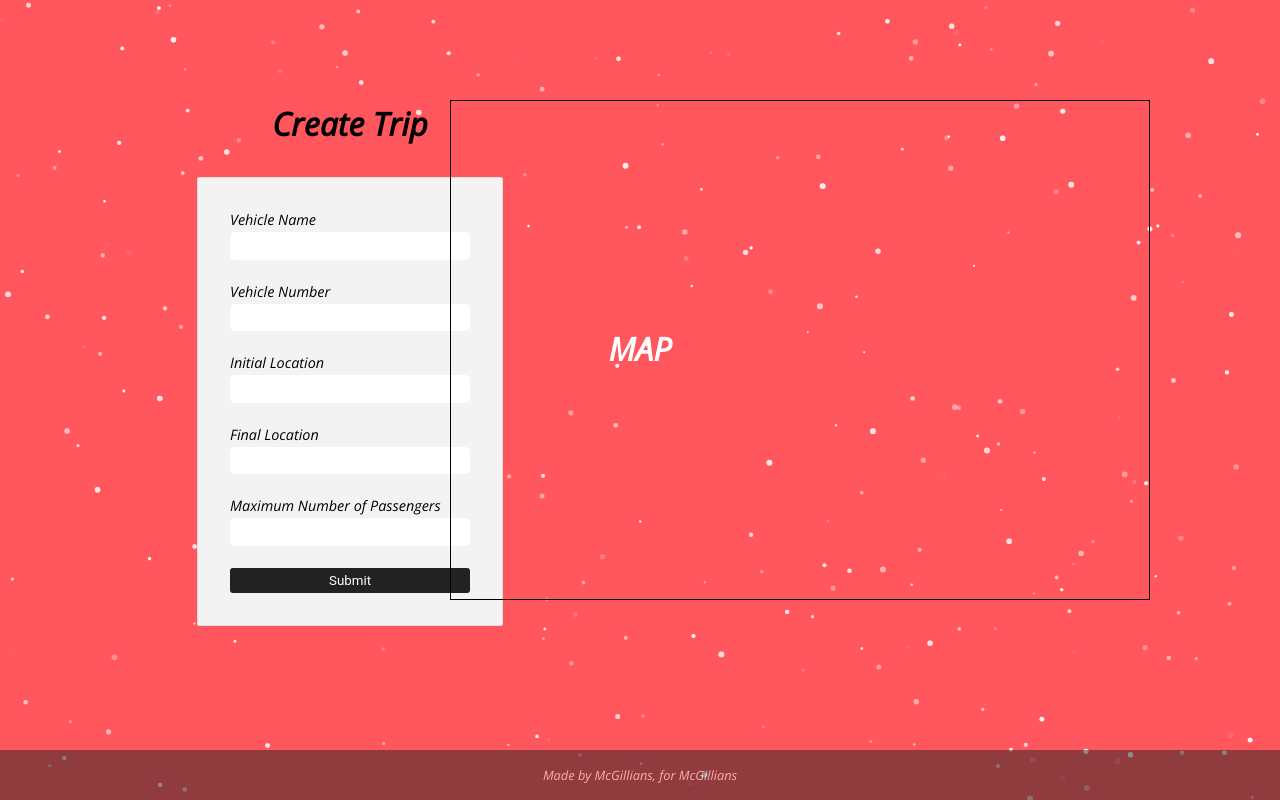
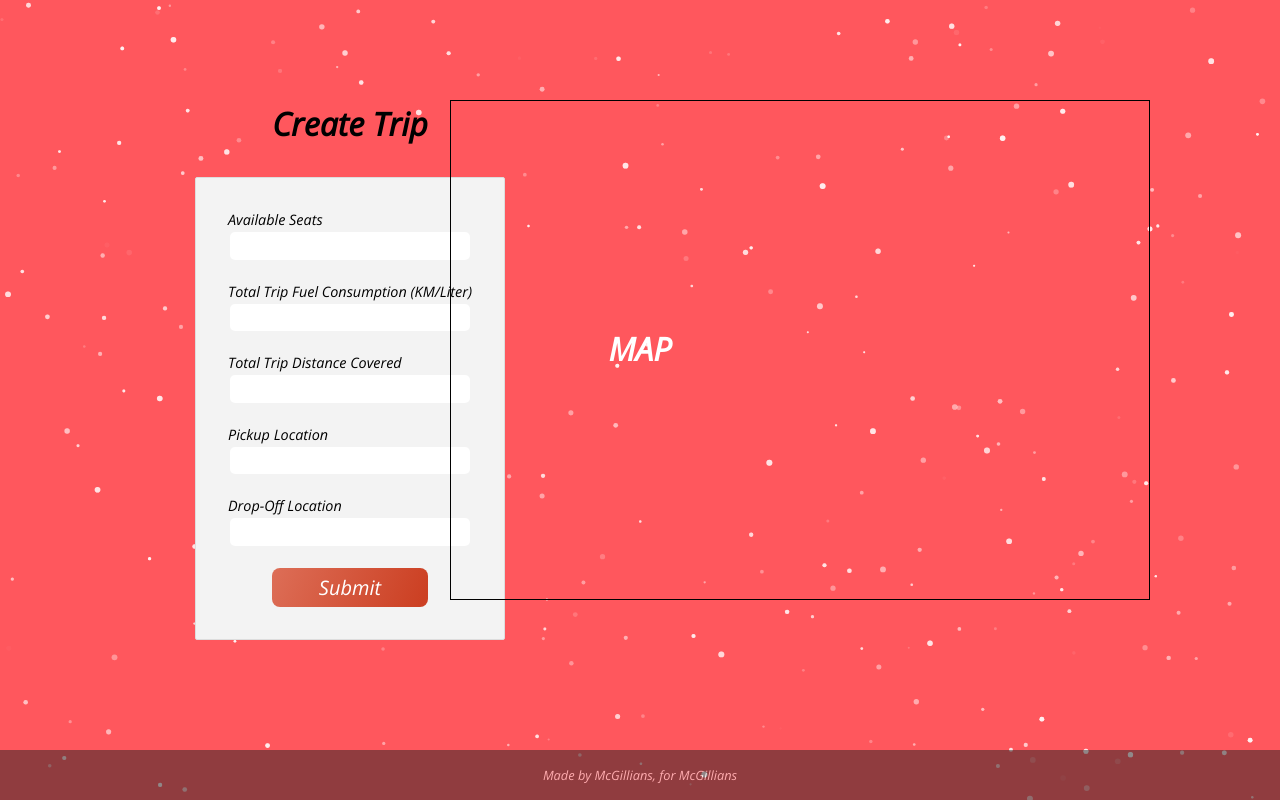
Before and after one commit to YazdanZ/McGill-ECSE428-Project, a React (Create React App) app in the folder frontend/: page /create-trip in a window 1280 px wide. Built offline with nearby package versions, Linux system fonts and the light colour scheme.

Commit message:
New Commits

```diff
--- a/frontend/src/components/pages/Create_Trip.jsx
+++ b/frontend/src/components/pages/Create_Trip.jsx
@@ -1,6 +1,8 @@
 import React from 'react'
 import ParticlesComponent from '../Particles'
 //import '../../App.css'
+import ButtonCustom from '../button/Button'
+
 
 export default function Create_Trip()  {
 
@@ -11,33 +13,33 @@ export default function Create_Trip()  {
                 <h1>Create Trip</h1>
                 <form className='form'>
                     <p>
-                        <label>Vehicle Name</label><br/>
-                        <input type="text" name="vehicle_name" required /><br/>
+                        <label>Available Seats</label><br/>
+                        <input type="text" name="available_seats" required /><br/>
                         <label></label><br/>
                     </p>
                     <p>
-                        <label>Vehicle Number</label><br/>
-                        <input type="text" name="vehicle_number" required /><br/>
+                        <label>Total Trip Fuel Consumption (KM/Liter)</label><br/>
+                        <input type="text" name="fuel_consumption" required /><br/>
                         <label></label><br/>
                     </p>
                     <p>
-                        <label>Initial Location</label><br/>
-                        <input type="text" name="initial" required /><br/>
+                        <label>Total Trip Distance Covered</label><br/>
+                        <input type="text" name="distance_km" required /><br/>
                         <label></label><br/>
                     </p>
                     <p>
-                        <label>Final Location</label><br/>
-                        <input type='text' name="final" required /><br/>
+                        <label>Pickup Location</label><br/>
+                        <input type='text' name="pickup_location" required /><br/>
                         <label></label><br/>
                     </p>
                     <p>
-                        <label>Maximum Number of Passengers</label><br/>
-                        <input type="text" name="passengers" required /><br/>
+                        <label>Drop-Off Location</label><br/>
+                        <input type="text" name="dropoff_location" required /><br/>
                         <label></label><br/>
                     </p>
 
                     <p>
-                        <button id="sub_btn" type="submit">Submit</button>
+                        <ButtonCustom onClick={post1} style={{ height: "39px", width: "156px", fontSize: "20px" }} title="Submit" id="sub_btn" type="button"></ButtonCustom>
                     </p>
                 </form>
 
@@ -48,8 +50,32 @@ export default function Create_Trip()  {
         </div>
     )
 
+}
 
+function post1() {
 
+    let form = document.querySelector("form");
 
+    form.addEventListener("submit", function (e) {
+        e.preventDefault();
 
+        let formdata = new FormData(this);
+        let available_seats = formdata.get("available_seats");
+        let fuel_consumption = formdata.get("fuel_consumption");
+        let distance_km = formdata.get("distance_km");
+        let pickup_location = formdata.get("pickup_location");
+        let dropoff_location = formdata.get("dropoff_location");
+
+        e.preventDefault();
+        fetch('http://localhost:5000/createUser', {
+            method: 'POST',
+            headers: {
+                'Accept': 'application/json',
+                'Content-Type': 'application/json'
+            },
+            body: JSON.stringify({ "available_seats": available_seats, "fuel_consumption": fuel_consumption, "distance_km": distance_km, "pickup_location": pickup_location, "dropoff_location": dropoff_location })
+        })
+            .then(response => alert("New Driver Trip created"))
+        e.preventDefault();
+    });
 }
```
Also changed, not shown: 2 other files (tests, documents, lock files or other folders).
